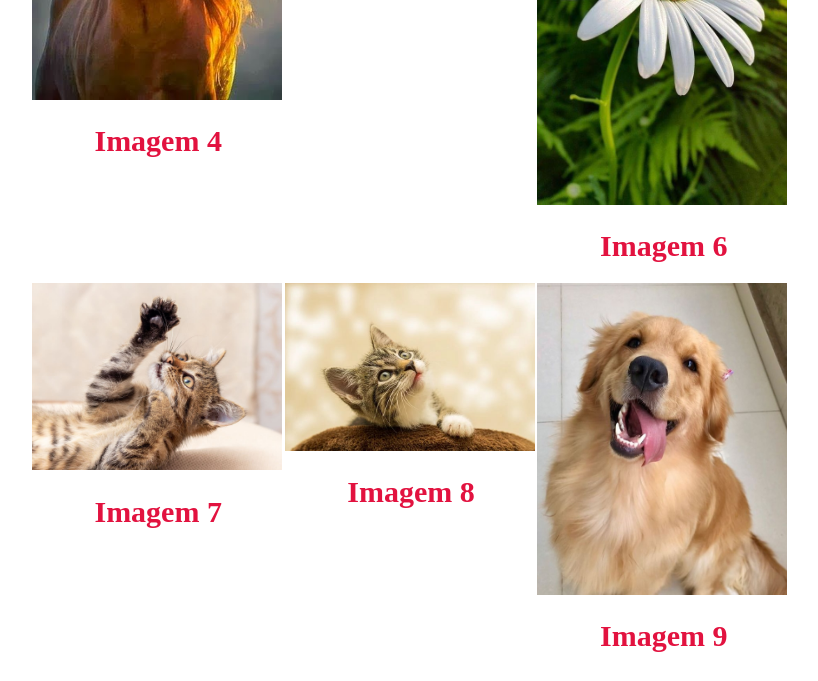
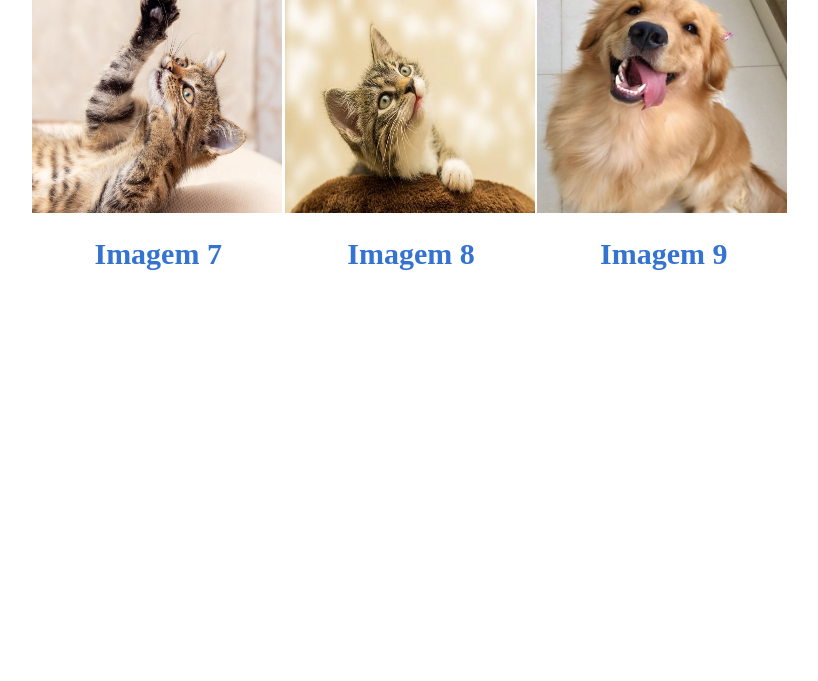
Before and after one commit to maria-michelon/2trimestre, a plain HTML site: page index.html in a window 1280 px wide. Shown: the part 701-1382 px from the top of the page, without its empty margins (229-1047 px from the left). After the commit the page ends 1001 px from the top, so only its background shows below. Drawn offline with Linux system fonts and the light colour scheme.

Commit message:
Add files via upload

```diff
--- a/style.css
+++ b/style.css
@@ -1,10 +1,11 @@
 .gridtitulo{
     text-align: center;
-    color: rgb(226, 18, 63);
+    color: rgb(53, 115, 209);
     font-size: 30px;
 }
 .gridimagens{
     width: 250px;;
+    height: 250px;
 }
 .todasimagens{
     display: grid;
```
